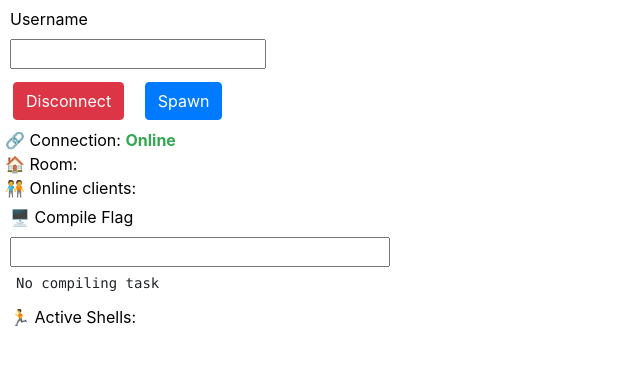
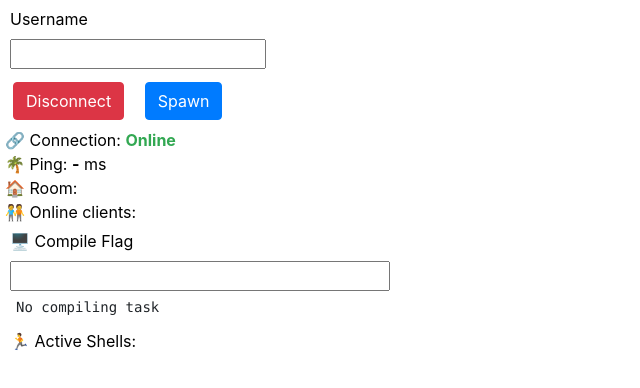
Before and after one commit to hockyy/peertocp, an Electron app: page renderer/index.html in a window 800 px wide. Shown: the part 122-510 px from the top of the page, without its empty margins (0-640 px from the left). Drawn offline with nearby package versions, Linux system fonts and the light colour scheme; no server answers.

Commit message:
Add ping box in index

```diff
--- a/renderer/index.html
+++ b/renderer/index.html
@@ -40,10 +40,14 @@
 
       <button type="button" class="btn btn-primary m-2" id="spawn-button">Spawn</button>
       <div>
-        <div id="connection">
+        <div id="connection-box">
           🔗 Connection: <b id="connection-status" class="online">Online</b>
         </div>
-        <div id="room">
+
+        <div id="ping-box">
+        🌴 Ping: <b id="ping-status">-</b> ms
+        </div>
+        <div id="room-box">
           🏠️ Room: <b id="room-status"></b>
         </div>
         <div id="online-peers">
```
